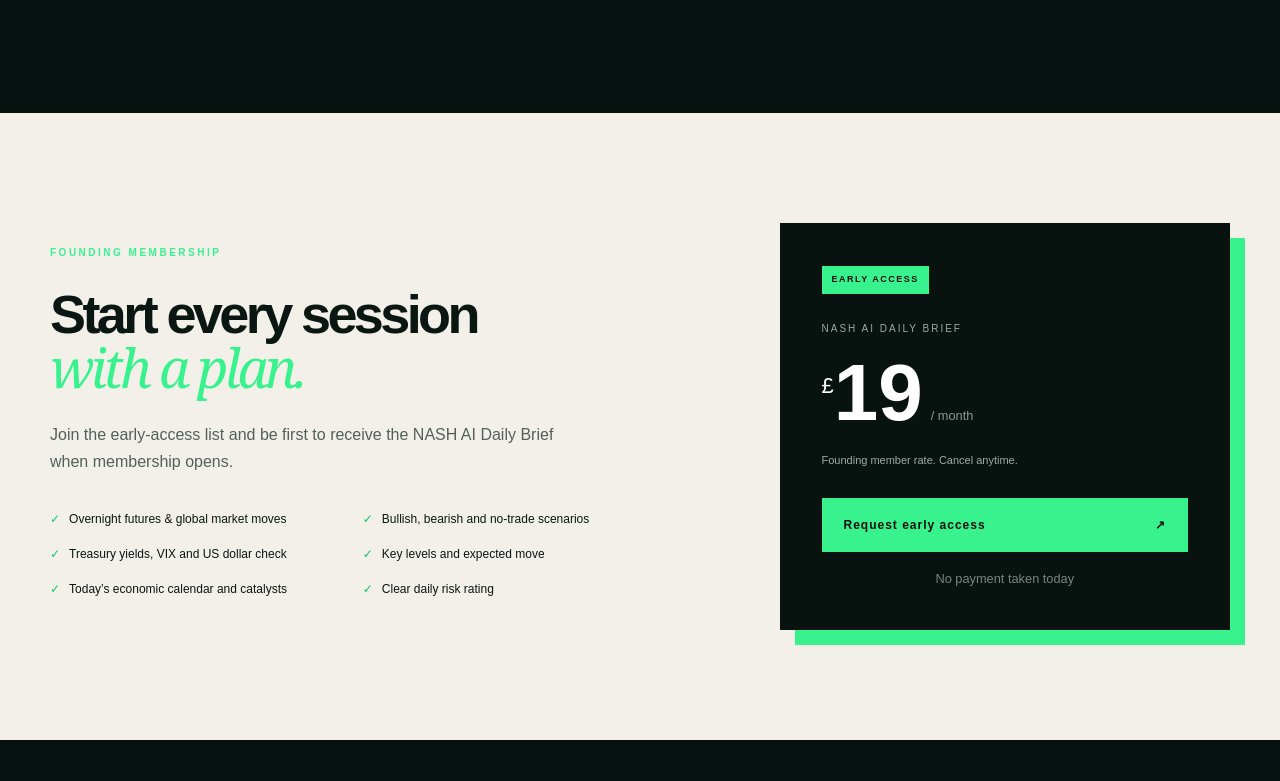
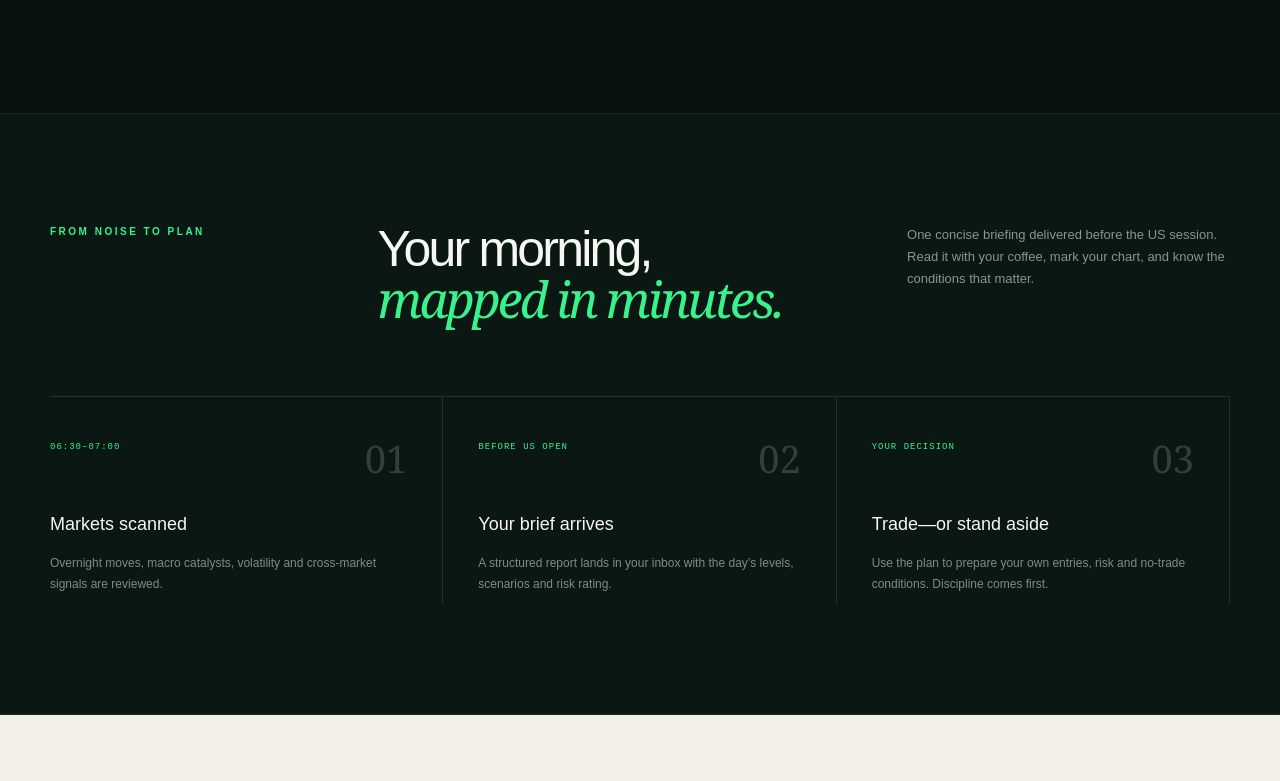
Before and after one commit to nashysaimarkets/nash-ai-markets, a Next.js app: page / in a window 1280 px wide. Shown: the part 1439-2220 px from the top of the page. Built offline with nearby package versions, Linux system fonts and the light colour scheme.

Commit message:
Add launch-ready process and FAQ sections

```diff
--- /dev/null
+++ b/app/enhancements.css
@@ -0,0 +1,31 @@
+.process { background:#0a1713; border-top:1px solid #ffffff12; border-bottom:1px solid #ffffff12; padding:110px 0; }
+.processIntro { display:grid; grid-template-columns:.7fr 1.2fr .8fr; gap:45px; align-items:start; }
+.processIntro h2 { font-size:50px; line-height:1; letter-spacing:-2.8px; margin:0; }
+.processIntro h2 em { color:var(--green); font-family:Georgia,serif; font-weight:400; }
+.processIntro p { margin:0; color:#89958f; line-height:1.7; font-size:13px; }
+.steps { display:grid; grid-template-columns:repeat(3,1fr); margin-top:70px; border-top:1px solid #ffffff1c; }
+.steps article { position:relative; padding:35px 35px 10px 0; border-right:1px solid #ffffff1c; }
+.steps article + article { padding-left:35px; }
+.steps b { font:9px "Courier New"; color:var(--green); letter-spacing:1px; }
+.steps span { float:right; color:#30403a; font:38px Georgia; }
+.steps h3 { margin:55px 0 15px; font-size:18px; }
+.steps p { color:#7f8c86; font-size:12px; line-height:1.7; }
+.faq { padding:110px 0; display:grid; grid-template-columns:.7fr 1.3fr; gap:70px; border-top:1px solid #ffffff12; }
+.faqTitle h2 { font:46px Georgia; margin:20px 0; }
+.faqList details { border-top:1px solid #ffffff20; padding:22px 0; }
+.faqList details:last-child { border-bottom:1px solid #ffffff20; }
+.faqList summary { list-style:none; cursor:pointer; font-size:15px; display:flex; justify-content:space-between; }
+.faqList summary::-webkit-details-marker { display:none; }
+.faqList summary span { color:var(--green); font-size:20px; transition:transform .2s ease; }
+.faqList details[open] summary span { transform:rotate(45deg); }
+.faqList p { color:#88948e; font-size:13px; line-height:1.7; max-width:650px; padding-right:35px; }
+.footerLinks { display:flex; gap:28px; align-items:center; }
+.footerLinks a { text-decoration:none; }
+@media(max-width:800px) {
+  .processIntro,.faq { grid-template-columns:1fr; }
+  .steps { grid-template-columns:1fr; }
+  .steps article,.steps article + article { padding:30px 0; border-right:0; border-bottom:1px solid #ffffff1c; }
+  .steps h3 { margin-top:30px; }
+  .footerLinks { display:block; margin-top:25px; }
+  .footerLinks a { display:block; margin:12px 0; }
+}
--- a/app/page.tsx
+++ b/app/page.tsx
@@ -23,8 +23,9 @@ export default function Home() {
         </a>
         <nav aria-label="Main navigation">
           <a href="#brief">The Brief</a>
+          <a href="#process">How it works</a>
           <a href="#membership">Membership</a>
-          <a href="#about">About</a>
+          <a href="#faq">FAQ</a>
         </nav>
         <a className="navCta" href="#membership">Get the brief <span>↗</span></a>
       </header>
@@ -72,6 +73,17 @@ export default function Home() {
         <div className="featureGrid">{features.map((f) => <article key={f.n}><span>{f.n}</span><div className="iconLine"/><h3>{f.title}</h3><p>{f.copy}</p></article>)}</div>
       </section>
 
+      <section className="process" id="process">
+        <div className="shell">
+          <div className="processIntro"><span className="kicker">FROM NOISE TO PLAN</span><h2>Your morning,<br/><em>mapped in minutes.</em></h2><p>One concise briefing delivered before the US session. Read it with your coffee, mark your chart, and know the conditions that matter.</p></div>
+          <div className="steps">
+            <article><b>06:30–07:00</b><span>01</span><h3>Markets scanned</h3><p>Overnight moves, macro catalysts, volatility and cross-market signals are reviewed.</p></article>
+            <article><b>BEFORE US OPEN</b><span>02</span><h3>Your brief arrives</h3><p>A structured report lands in your inbox with the day’s levels, scenarios and risk rating.</p></article>
+            <article><b>YOUR DECISION</b><span>03</span><h3>Trade—or stand aside</h3><p>Use the plan to prepare your own entries, risk and no-trade conditions. Discipline comes first.</p></article>
+          </div>
+        </div>
+      </section>
+
       <section className="membership" id="membership">
         <div className="shell memberGrid">
           <div><span className="kicker">FOUNDING MEMBERSHIP</span><h2>Start every session<br/><em>with a plan.</em></h2><p className="memberLead">Join the early-access list and be first to receive the NASH AI Daily Brief when membership opens.</p><ul>{included.map((x) => <li key={x}><span>✓</span>{x}</li>)}</ul></div>
@@ -85,7 +97,18 @@ export default function Home() {
 
       <section className="about shell" id="about"><span className="kicker">BUILT FOR REAL TRADERS</span><div><h2>Less noise.<br/>Better decisions.</h2><p>NASH AI Markets turns complex market information into a clear, practical pre-market plan. We don’t promise certainty. We show the levels, the scenarios and the risk — so you can make your own informed decisions.</p></div></section>
 
-      <footer><div className="shell footerTop"><div className="brand"><span className="mark"><i /></span><span>NASH <b>AI</b> MARKETS</span></div><a href="mailto:hello@nashaimarkets.com">hello@nashaimarkets.com</a></div><div className="shell disclaimer">Trading futures and options involves substantial risk and is not suitable for everyone. NASH AI Markets provides educational market commentary only and does not provide personal financial advice, investment recommendations or guaranteed outcomes. Past performance is not indicative of future results.<span>© 2026 NASH AI Markets</span></div></footer>
+      <section className="faq shell" id="faq">
+        <div className="faqTitle"><span className="kicker">STRAIGHT ANSWERS</span><h2>Before you join.</h2></div>
+        <div className="faqList">
+          <details><summary>Is this financial advice?<span>+</span></summary><p>No. NASH AI Markets provides general educational commentary and market analysis. It does not take account of your personal circumstances or tell you what you should buy or sell.</p></details>
+          <details><summary>When will I receive the brief?<span>+</span></summary><p>The aim is to deliver each briefing before the main US trading session, giving you time to review the key levels, scheduled events and scenarios.</p></details>
+          <details><summary>Is it suitable for beginners?<span>+</span></summary><p>The clear format is accessible, but futures and options are complex, high-risk products. You should understand the instruments and practise risk management before trading with real money.</p></details>
+          <details><summary>Does NASH AI guarantee profitable trades?<span>+</span></summary><p>No—and no credible service can. The brief helps you prepare for multiple outcomes and clearly states uncertainty. Losses are always possible.</p></details>
+          <details><summary>Can I cancel at any time?<span>+</span></summary><p>Yes. The founding membership is planned as a flexible monthly subscription with no long-term contract.</p></details>
+        </div>
+      </section>
+
+      <footer><div className="shell footerTop"><div className="brand"><span className="mark"><i /></span><span>NASH <b>AI</b> MARKETS</span></div><div className="footerLinks"><a href="#brief">The Brief</a><a href="#membership">Membership</a><a href="mailto:hello@nashaimarkets.com">hello@nashaimarkets.com</a></div></div><div className="shell disclaimer">Trading futures and options involves substantial risk and is not suitable for everyone. NASH AI Markets provides educational market commentary only and does not provide personal financial advice, investment recommendations or guaranteed outcomes. Past performance is not indicative of future results.<span>© 2026 NASH AI Markets</span></div></footer>
     </main>
   );
 }
```
Also changed, not shown: app/globals.css.
